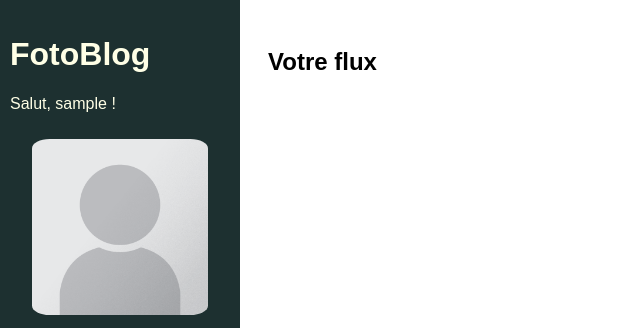
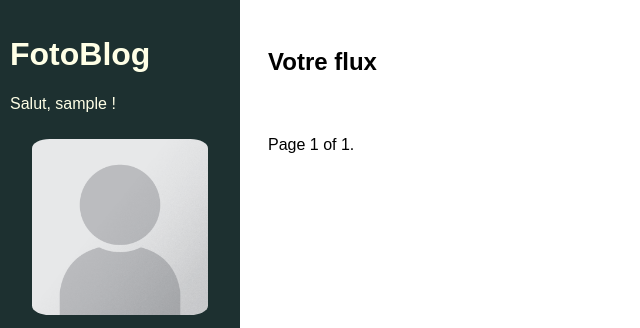
Before and after one commit to OpenClassrooms-Student-Center/7192426-Django-intermediaire, a Django app: page /home/ in a window 1280 px wide. Shown: the top 328 px of the page, without its empty margins (0-640 px from the left). Run offline with Django 3.2, Linux system fonts and the light colour scheme; the visitor is signed in with stand-in values (Sample User, id 1); data comes from the database, SQL or seed files in the repository; data that the repository does not hold is empty; parts of the project's set-up code (start-up, migrations or seed data) failed here and were passed over.

Commit message:
P4C3S1: paginated the main feed

```diff
--- a/blog/templates/blog/home.html
+++ b/blog/templates/blog/home.html
@@ -3,7 +3,7 @@
 {% block content %}
     <h2>Votre flux</h2>
     <div class="grid-container">
-        {% for instance in blogs_and_photos %}
+        {% for instance in page_obj %}
             {% if instance|model_type == 'Blog' %}
                 {% include 'blog/partials/blog_snippet.html' with blog=instance %}
             {% elif instance|model_type == 'Photo' %}
@@ -11,4 +11,19 @@
             {% endif %}
         {% endfor %}
     </div>
+    <span>
+        {% if page_obj.has_previous %}
+            <a href="?page=1">&laquo; first</a>
+            <a href="?page={{ page_obj.previous_page_number }}">previous</a>
+        {% endif %}
+
+        <span>
+            Page {{ page_obj.number }} of {{ page_obj.paginator.num_pages }}.
+        </span>
+
+        {% if page_obj.has_next %}
+            <a href="?page={{ page_obj.next_page_number }}">next</a>
+            <a href="?page={{ page_obj.paginator.num_pages }}">last &raquo;</a>
+        {% endif %}
+    </span>
 {% endblock content %}
--- a/blog/views.py
+++ b/blog/views.py
@@ -1,6 +1,7 @@
 from itertools import chain
 
 from django.contrib.auth.decorators import login_required, permission_required
+from django.core.paginator import Paginator
 from django.forms import formset_factory
 from django.db.models import Q
 from django.shortcuts import get_object_or_404, redirect, render
@@ -37,10 +38,11 @@ def home(request):
         key=lambda instance: instance.date_created,
         reverse=True
     )
+    paginator = Paginator(blogs_and_photos, 6)
+    page_number = request.GET.get('page')
+    page_obj = paginator.get_page(page_number)
+    context = {'page_obj': page_obj}
 
-    context = {
-        'blogs_and_photos': blogs_and_photos,
-    }
     return render(request, 'blog/home.html', context=context)
 
 
```
